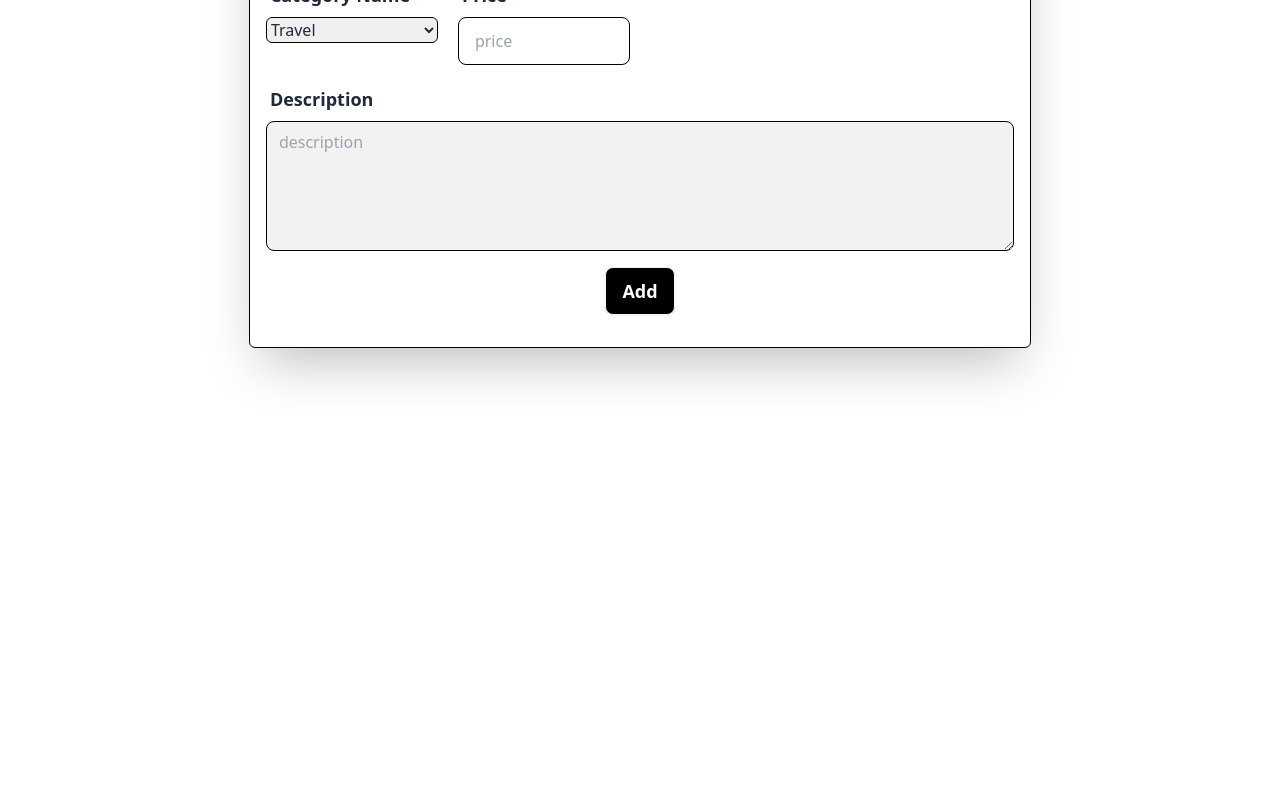
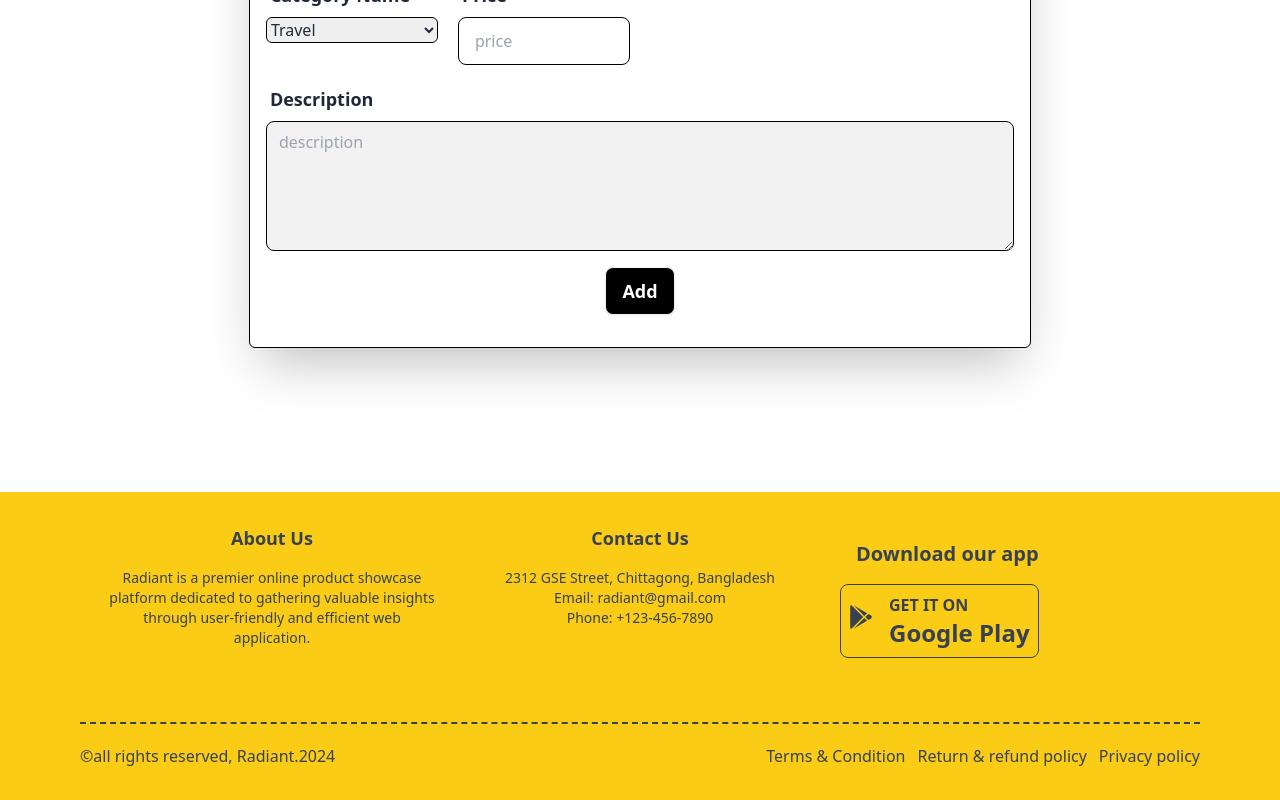
Before and after one commit to Mazed1314/radiant-client, a React (Vite) app: page /add-product in a window 1280 px wide. Shown: the part 388-1188 px from the top of the page. Before the commit the page ends 880 px from the top, so only its background shows below. Built offline with nearby package versions, Linux system fonts and the light colour scheme; no server answers.

Commit message:
add footer

```diff
--- /dev/null
+++ b/src/Components/Footer.jsx
@@ -0,0 +1,67 @@
+import { FaGooglePlay } from "react-icons/fa6";
+
+const Footer = () => {
+  return (
+    <footer class="bg-yellow-400 py-8 text-gray-700">
+      <div class="px-2 md:px-20">
+        <div class="flex flex-col md:flex-row justify-between border-b-2 border-dashed border-gray-700 pb-8">
+          <div className="mx-auto px-2 md:px-6">
+            <div className="grid grid-cols-1 md:grid-cols-3 gap-8">
+              <div className="mb-8">
+                <h4 className="text-lg font-semibold mb-4 text-center">
+                  About Us
+                </h4>
+                <p className="text-sm text-center">
+                  Radiant is a premier online product showcase platform
+                  dedicated to gathering valuable insights through user-friendly
+                  and efficient web application.
+                </p>
+              </div>
+              <div className="mb-8 text-center">
+                <h4 className="text-lg font-semibold mb-4 text-center">
+                  Contact Us
+                </h4>
+                <p className="text-sm">
+                  2312 GSE Street, Chittagong, Bangladesh
+                </p>
+                <p className="text-sm">Email: radiant@gmail.com</p>
+                <p className="text-sm">Phone: +123-456-7890</p>
+              </div>
+              <div className="mb-8 ">
+                <h3 class="text-xl font-bold p-4">Download our app</h3>
+
+                <button class="border border-gray-700 rounded-lg flex justify-center">
+                  <a href="#" class="mt-3 p-2">
+                    <FaGooglePlay className="text-2xl" />
+                  </a>
+                  <div class="m-2 text-left">
+                    <p class="font-semibold">GET IT ON</p>
+                    <h3 class="text-2xl font-bold">Google Play</h3>
+                  </div>
+                </button>
+              </div>
+            </div>
+          </div>
+        </div>
+
+        <div class="flex flex-col gap-5 md:flex-row justify-between mt-5">
+          <div>
+            <p>&copy;all rights reserved, Radiant.{new Date().getFullYear()}</p>
+          </div>
+
+          <div>
+            <a class="mr-3" href="#">
+              Terms & Condition
+            </a>
+            <a class="mr-3" href="#">
+              Return & refund policy
+            </a>
+            <a href="#">Privacy policy</a>
+          </div>
+        </div>
+      </div>
+    </footer>
+  );
+};
+
+export default Footer;
--- a/src/Layout/Layout.jsx
+++ b/src/Layout/Layout.jsx
@@ -1,5 +1,6 @@
 import { Outlet } from "react-router-dom";
 import Navbar from "../Components/Navbar";
+import Footer from "../Components/Footer";
 
 const Layout = () => {
   return (
@@ -8,6 +9,7 @@ const Layout = () => {
       <div className="min-h-screen mt-20 px-4 md:px-0 md:w-11/12 mx-auto">
         <Outlet></Outlet>
       </div>
+      <Footer></Footer>
     </div>
   );
 };
```
